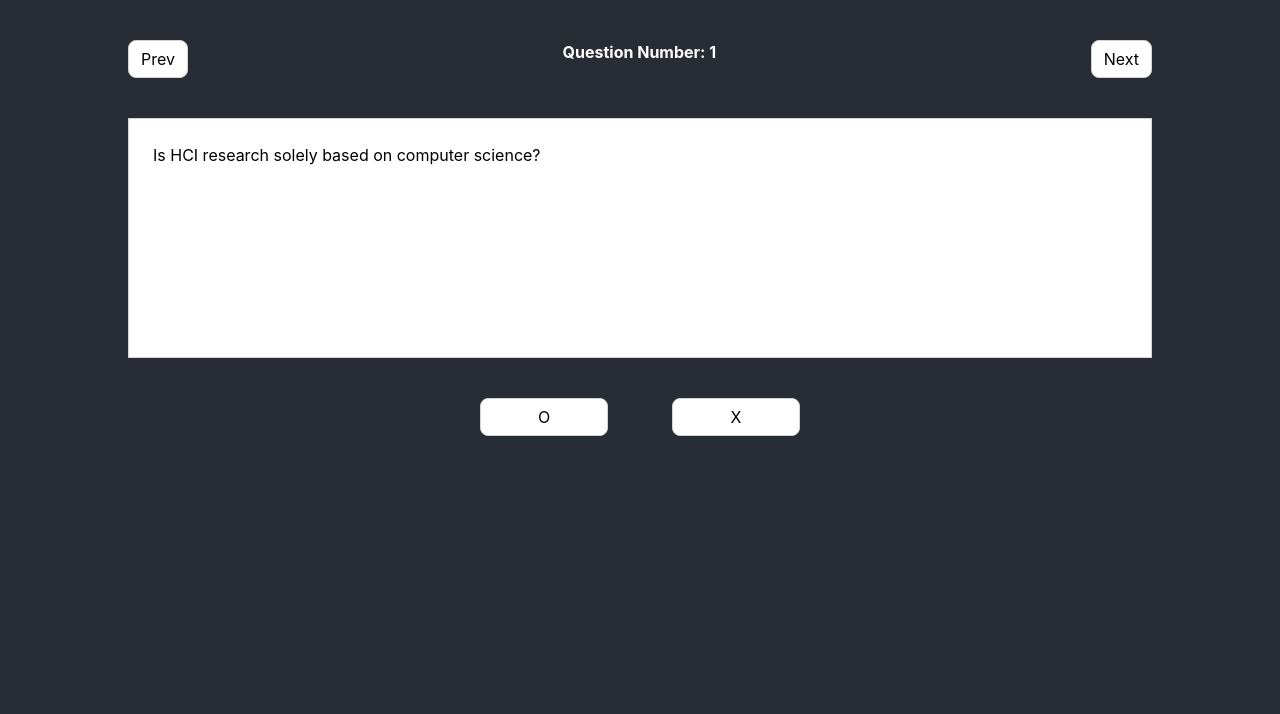
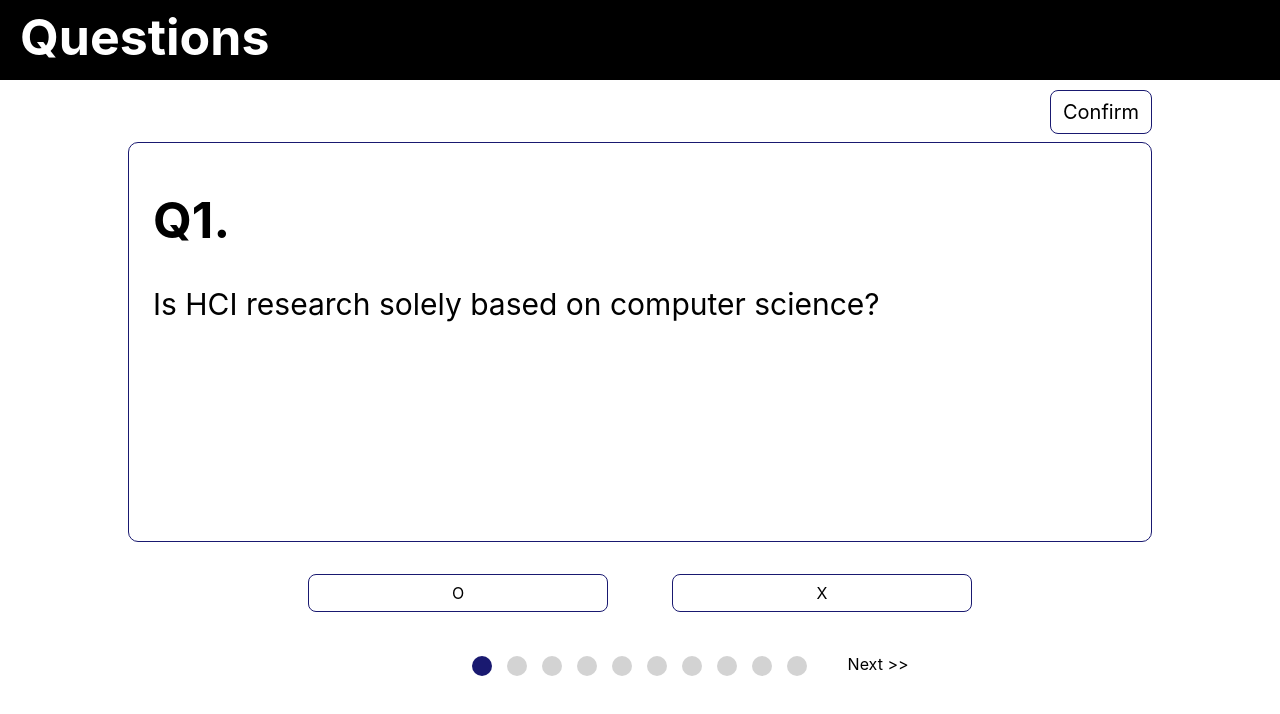
Before and after one commit to SNU-HCI-GROUP-1/meta-learning, a React (Create React App) app in the folder client/web/: page /questions in a window 1280 px wide. Shown: the top 714 px of the page. Built offline with nearby package versions, Linux system fonts and the light colour scheme.

Commit message:
feat: add header

```diff
--- a/client/web/src/Components/Container.tsx
+++ b/client/web/src/Components/Container.tsx
@@ -7,7 +7,7 @@ type Props = {
 const Container = ({ children }: Props) => {
   return (
     <div style={{
-      backgroundColor: '#282c34',
+      backgroundColor: 'white',
       backgroundPosition: 'center',
       backgroundSize: 'cover',
       backgroundRepeat: 'no-repeat',
--- /dev/null
+++ b/client/web/src/Components/Header.tsx
@@ -0,0 +1,27 @@
+type Props = {
+  innerText: string,
+}
+
+const Header = ({ innerText }: Props) => {
+  return (
+    <div
+      style={{
+        height: window.innerWidth < 500 ? 60 : 80,
+        backgroundColor: 'black',
+        marginBottom: '10px',
+      }}
+    >
+      <div
+        style={{
+          marginLeft: '20px',
+          fontSize: window.innerWidth < 500 ? 30 : 50,
+          color: 'white',
+        }}
+      >
+        <b>{innerText}</b>
+      </div>
+    </div>
+  )
+}
+
+export default Header;
--- a/client/web/src/pages/Checks/index.tsx
+++ b/client/web/src/pages/Checks/index.tsx
@@ -9,8 +9,8 @@ type Props = {
 
 const Checks = ({ answers }: Props) => {
   answers = !answers?.length
-    || answers.filter(a => a === 'O' || a === 'X').length !== 5
-      ? ['O','X','O','X','O'] : answers;
+    || answers.filter(a => a === 'O' || a === 'X').length !== 10
+      ? ['O','X','O','X','O','O','O','O','O','O'] : answers;
   const [selectedQuestion, setSelectedQuestion] = useState(0);
   const questions = testQuestions;
   const onQuestionClick = (questionNumber: number) => {
--- a/client/web/src/pages/Questions/index.tsx
+++ b/client/web/src/pages/Questions/index.tsx
@@ -2,12 +2,15 @@ import React from 'react';
 import { useNavigate } from 'react-router-dom';
 import StyledButton from '../../Components/Button';
 import Container from '../../Components/Container';
+import Header from '../../Components/Header';
 import testQuestions from './testQuestions';
 
 type Props = {
   answers: any[];
   setAnswers: (answers: any[]) => void;
 }
+
+const QUESTION_COUNT = 10;
 
 const Questions = ({ answers, setAnswers }: Props) => {
   const [questionNumber, setQuestionNumber] = React.useState(0);
@@ -19,7 +22,8 @@ const Questions = ({ answers, setAnswers }: Props) => {
     return (
       <StyledButton
         style={{
-          width: '10vw',
+          borderColor: 'midnightblue',
+          width: 'min(30vw, 300px)',
           backgroundColor: answers[questionNumber] === answerType
             ? 'midnightblue' : 'white',
           color: answers[questionNumber] === answerType
@@ -39,7 +43,6 @@ const Questions = ({ answers, setAnswers }: Props) => {
     )
   }
   const onSubmit = () => {
-    if (questionNumber === 4) {
     if (answers.filter((a) => a === 'O' || a === 'X').length !== 5) {
       alert('Please answer all questions.');
       return;
@@ -50,60 +53,54 @@ const Questions = ({ answers, setAnswers }: Props) => {
       return;
     }
   }
-    setQuestionNumber(questionNumber + 1 > 4 ? 4 : questionNumber + 1)
-  }
   return (
     <Container>
-      <div
-        // header
-        style={{
-          height: '5vh',
-        }}
-      >
-      </div>
+      <Header innerText='Questions' />
       <div style={{
         width: '80%',
         alignContent: 'center',
         margin: 'auto',
       }}>
         <div style={{
-          minWidth: '300px',
-          margin: 'auto',
           display: 'flex',
           flexDirection: 'row',
-          justifyContent: 'space-between',
-          // marginTop: '5vh',
+          justifyContent: 'right',
         }}>
           <StyledButton
-            onClick={() => setQuestionNumber(questionNumber - 1 < 0 ? 0 : questionNumber - 1)}
+            style={{
+              borderColor: 'midnightblue',
+              fontSize: 'min(3vw, 20px)',
+            }}
+            onClick={onSubmit}
           >
-            Prev
-          </StyledButton>
-          <h1
-            style={{
-              color: 'white',
-            }}
-          >
-            <b>Question Number: {questionNumber + 1}</b>
-          </h1>
-          <StyledButton onClick={onSubmit}>
-            {questionNumber === 4 ? 'Submit' : 'Next'}
+            Confirm
           </StyledButton>
         </div>
         <div style={{
-          marginTop: '5vh',
+          marginTop: '1vh',
           border: '1px solid lightgray',
           backgroundColor: 'white',
-          height: '30vh',
+          height: window.innerWidth < 500 ? '35vh' : '50vh',
+          borderRadius: '10px',
+          borderColor: 'midnightblue',
+          overflow: 'scroll',
         }}>
-          <h1 style={{
+          <div style={{
             margin: '3vh',
+            marginTop: '5vh',
+            fontSize: 'min(5vw, 50px, 8vh)',
+          }}>
+            <b>Q{questionNumber + 1}.</b>
+          </div>
+          <div style={{
+            margin: '3vh',
+            fontSize: 'min(4vw, 30px, 5vh)',
           }}>
             {questions[questionNumber].question}
-          </h1>
+          </div>
         </div>
         <div style={{
-          marginTop: '5vh',
+          marginTop: '4vh',
           display: 'flex',
           flexDirection: 'row',
           justifyContent: 'center',
@@ -118,6 +115,56 @@ const Questions = ({ answers, setAnswers }: Props) => {
             questionNumber={questionNumber}
           />
         </div>
+        <div style={{
+          minWidth: '240px',
+          margin: 'auto',
+          display: 'flex',
+          flexDirection: 'row',
+          justifyContent: 'center',
+          gap: window.innerWidth < 500 ? 5 : 15,
+          marginTop: '5vh',
+        }}>
+          <div
+            style={{
+              cursor: questionNumber === 0 ? '' : 'pointer',
+              userSelect: 'none',
+              marginRight: '2vw',
+              minWidth: '60px',
+            }}
+            onClick={() => setQuestionNumber(questionNumber - 1 < 0 ? 0 : questionNumber - 1)}
+          >
+            {questionNumber === 0 ? '' : '<< Prev'}
+          </div>
+          {Array(10).fill(0).map((_, i) => (
+            <div
+              style={{
+                marginTop: '0.5vh',
+                borderRadius: '50%',
+                borderColor: 'midnightblue',
+                backgroundColor: i === questionNumber ? 'midnightblue' : 'lightgray',
+                width: 'min(3vw, 20px)',
+                height: 'min(3vw, 20px)',
+                cursor: 'pointer',
+              }}
+              onClick={() => setQuestionNumber(i)}
+            >
+            </div>
+          ))}
+          <div
+            style={{
+              cursor: questionNumber === QUESTION_COUNT - 1 ? '' : 'pointer',
+              userSelect: 'none',
+              marginLeft: '2vw',
+              minWidth: '60px',
+              textAlign: 'right',
+            }}
+            onClick={() => setQuestionNumber(
+              questionNumber + 1 > QUESTION_COUNT - 1 ? QUESTION_COUNT - 1 : questionNumber + 1,
+            )}
+          >
+            {questionNumber === QUESTION_COUNT - 1 ? '' : 'Next >>'}
+          </div>
+        </div>
       </div>
     </Container>
   );
```
Lines whose indentation alone changed are shown as unchanged.
